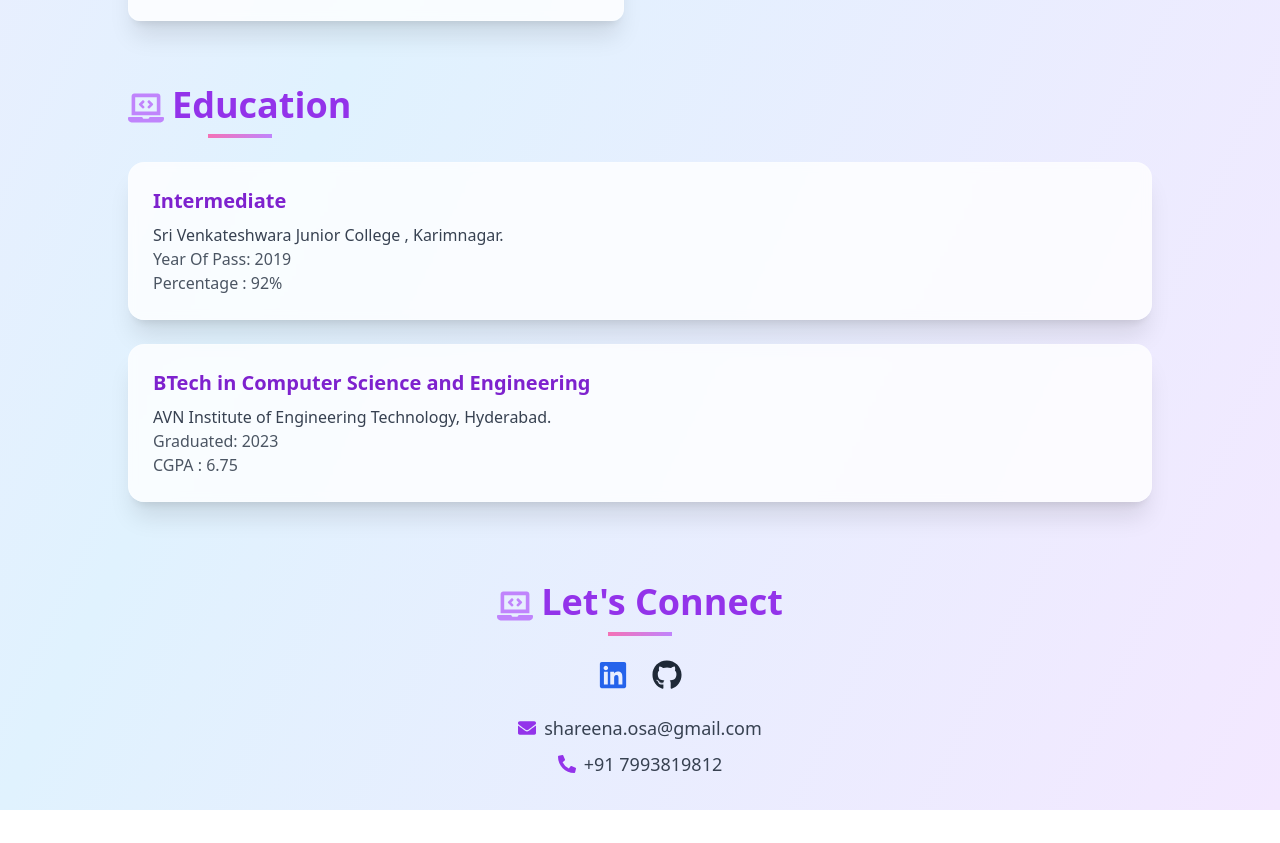
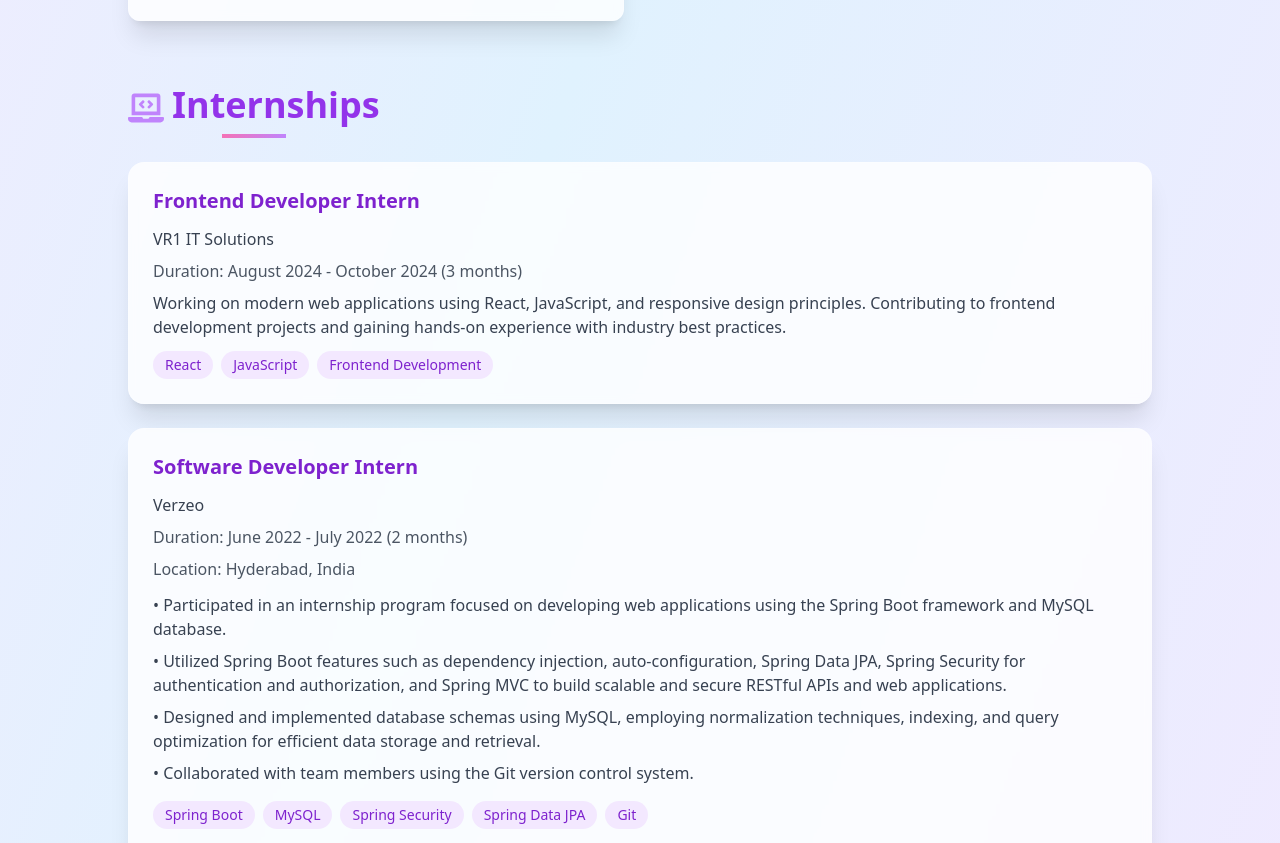
Before and after one commit to shareena-osa/shareena-portfolio, a React (Create React App) app: page / in a window 1280 px wide. Shown: the part 1920-2763 px from the top of the page. Before the commit the page ends 2730 px from the top, so only its background shows below. Built offline with nearby package versions, Linux system fonts and the light colour scheme.

Commit message:
Add internship section to Portfolio component, featuring Frontend and Software Developer roles with detailed descriptions and a downloadable certificate link. Introduced new image file for Verzeo certificate.

```diff
--- a/src/Portfolio.js
+++ b/src/Portfolio.js
@@ -217,6 +217,80 @@
       </section>
 
       <section className="max-w-5xl mx-auto mb-16">
+        <SectionHeader title="Internships" />
+        <div className="space-y-6">
+          <motion.div
+            className="bg-white/80 backdrop-blur-sm rounded-2xl shadow-xl p-6 border border-white/20"
+            initial={{ opacity: 0, x: -20 }}
+            whileInView={{ opacity: 1, x: 0 }}
+            transition={{ duration: 0.6 }}
+            whileHover={{
+              scale: 1.02,
+              x: 10,
+            }}
+          >
+            <h3 className="text-xl font-semibold text-purple-700 mb-3">Frontend Developer Intern</h3>
+            <p className="text-gray-700 font-medium mb-2">VR1 IT Solutions</p>
+            <p className="text-gray-600 mb-2">Duration: August 2024 - October 2024 (3 months)</p>
+            <p className="text-gray-700 mb-3">
+              Working on modern web applications using React, JavaScript, and responsive design principles.
+              Contributing to frontend development projects and gaining hands-on experience with industry best practices.
+            </p>
+            <div className="flex flex-wrap gap-2">
+              <span className="px-3 py-1 bg-purple-100 text-purple-700 rounded-full text-sm font-medium">React</span>
+              <span className="px-3 py-1 bg-purple-100 text-purple-700 rounded-full text-sm font-medium">JavaScript</span>
+              <span className="px-3 py-1 bg-purple-100 text-purple-700 rounded-full text-sm font-medium">Frontend Development</span>
+            </div>
+          </motion.div>
+
+          <motion.div
+            className="bg-white/80 backdrop-blur-sm rounded-2xl shadow-xl p-6 border border-white/20"
+            initial={{ opacity: 0, x: 20 }}
+            whileInView={{ opacity: 1, x: 0 }}
+            transition={{ duration: 0.6 }}
+            whileHover={{
+              scale: 1.02,
+              x: -10,
+            }}
+          >
+            <h3 className="text-xl font-semibold text-purple-700 mb-3">Software Developer Intern</h3>
+            <p className="text-gray-700 font-medium mb-2">Verzeo</p>
+            <p className="text-gray-600 mb-2">Duration: June 2022 - July 2022 (2 months)</p>
+            <p className="text-gray-600 mb-3">Location: Hyderabad, India</p>
+
+            <div className="space-y-2 mb-4">
+              <p className="text-gray-700">• Participated in an internship program focused on developing web applications using the Spring Boot framework and MySQL database.</p>
+              <p className="text-gray-700">• Utilized Spring Boot features such as dependency injection, auto-configuration, Spring Data JPA, Spring Security for authentication and authorization, and Spring MVC to build scalable and secure RESTful APIs and web applications.</p>
+              <p className="text-gray-700">• Designed and implemented database schemas using MySQL, employing normalization techniques, indexing, and query optimization for efficient data storage and retrieval.</p>
+              <p className="text-gray-700">• Collaborated with team members using the Git version control system.</p>
+            </div>
+
+            <div className="flex flex-wrap gap-2 mb-4">
+              <span className="px-3 py-1 bg-purple-100 text-purple-700 rounded-full text-sm font-medium">Spring Boot</span>
+              <span className="px-3 py-1 bg-purple-100 text-purple-700 rounded-full text-sm font-medium">MySQL</span>
+              <span className="px-3 py-1 bg-purple-100 text-purple-700 rounded-full text-sm font-medium">Spring Security</span>
+              <span className="px-3 py-1 bg-purple-100 text-purple-700 rounded-full text-sm font-medium">Spring Data JPA</span>
+              <span className="px-3 py-1 bg-purple-100 text-purple-700 rounded-full text-sm font-medium">Git</span>
+            </div>
+
+            <div className="flex items-center gap-4">
+              <motion.a
+                href={process.env.PUBLIC_URL + "/VERZEO.jpeg"}
+                download="verzeo-certificate.jpeg"
+                className="inline-flex items-center px-4 py-2 bg-gradient-to-r from-purple-600 to-pink-600 text-white rounded-lg hover:from-purple-700 hover:to-pink-700 transition duration-300 text-sm font-medium"
+                whileHover={{ scale: 1.05 }}
+                whileTap={{ scale: 0.95 }}
+              >
+                <FaDownload className="mr-2" />
+                Download Certificate
+              </motion.a>
+              <span className="text-sm text-gray-600">Certificate ID: 1790591182</span>
+            </div>
+          </motion.div>
+        </div>
+      </section>
+
+      <section className="max-w-5xl mx-auto mb-16">
         <SectionHeader title="Education" />
         <div className="space-y-6">
           <motion.div
```
Also changed, not shown: public/VERZEO.jpeg (added).
